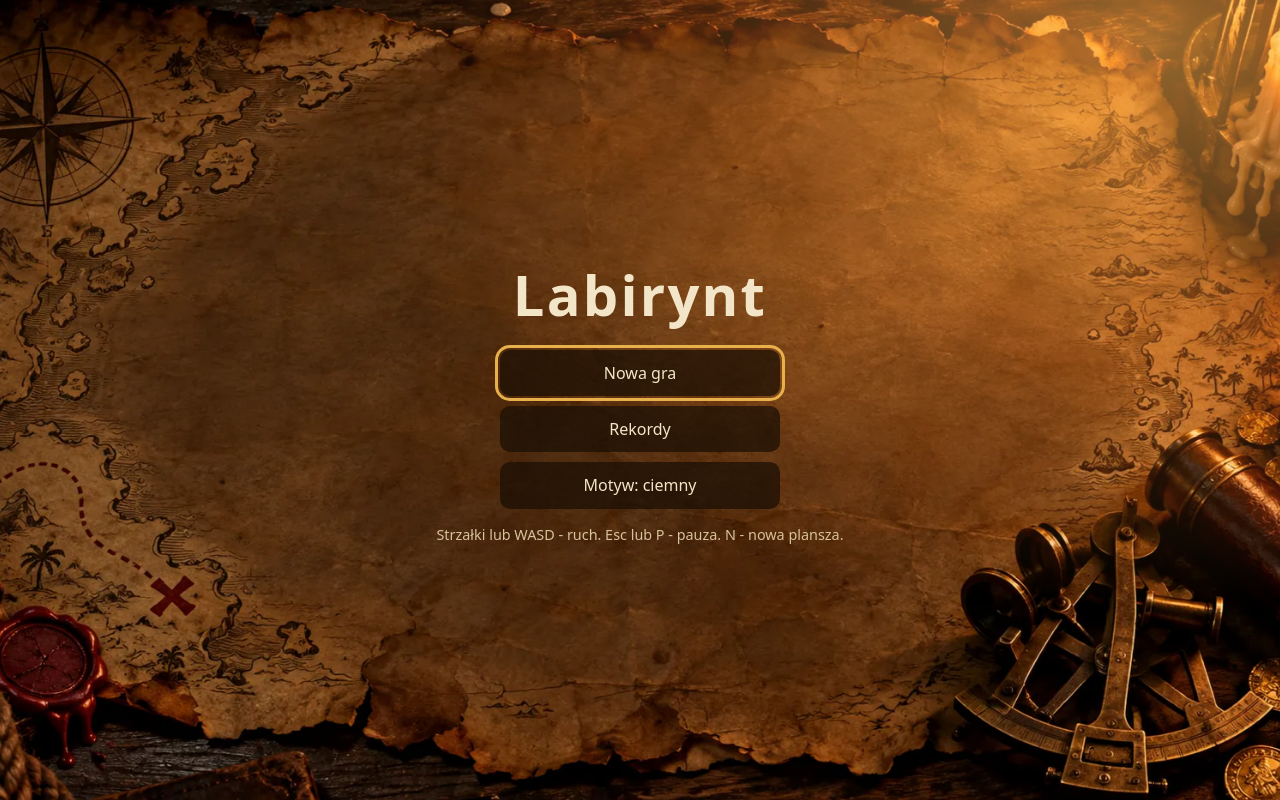
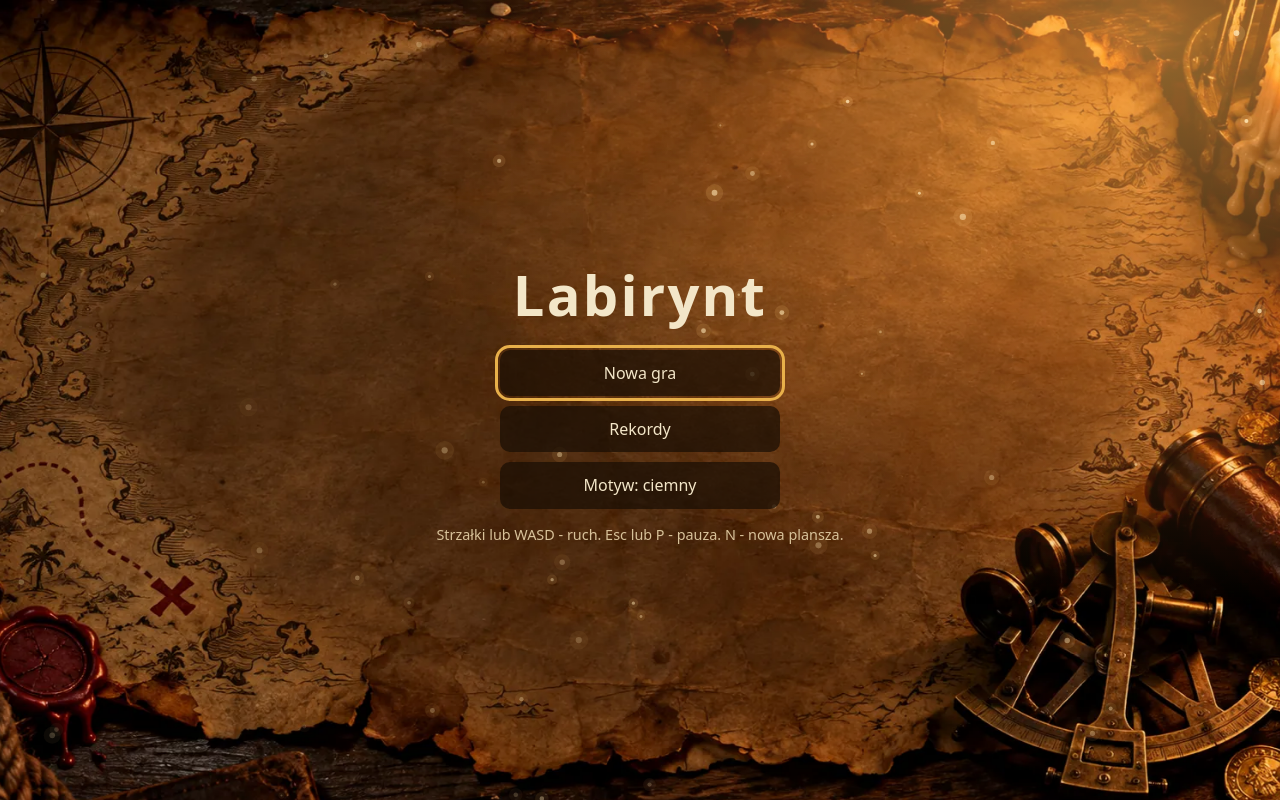
Before and after one commit to MarcinZnuk/Labirynt, a plain HTML site: page index.html in a window 1280 px wide. Drawn offline with Linux system fonts and the light colour scheme; no server answers.

Commit message:
Dodaj kurz unoszący się w świetle świecy
W ciemnym motywie po ekranie powoli płyną do góry drobinki kurzu, najjaśniejsze
przy świecy. W trakcie gry są przygaszone, w jasnym motywie ich nie ma, a przy
wyłączonych animacjach w systemie stoją. Gra działa także wtedy, gdy przeglądarka
poda stronę z pamięci bez skryptu kurzu.

Co-Authored-By: Claude Opus 5.5 (1M context) <noreply@anthropic.com>

```diff
--- a/css/style.css
+++ b/css/style.css
@@ -124,6 +124,16 @@ body {
   animation-play-state: paused;
 }
 
+/* Kurz w świetle świecy rysuje js/dust.js; w jasnym motywie płótno zostaje puste. */
+.scene-dust {
+  position: absolute;
+  inset: 0;
+  width: 100%;
+  height: 100%;
+  transition: opacity 0.6s;
+}
+
+:root[data-screen="game"] .scene-dust,
 :root[data-screen="game"] .scene-light {
   opacity: 0.35;
 }
--- a/index.html
+++ b/index.html
@@ -10,6 +10,7 @@
   <div class="scene" aria-hidden="true">
     <div class="scene-map"></div>
     <div class="scene-light"></div>
+    <canvas class="scene-dust"></canvas>
   </div>
   <main class="app">
     <section class="screen" data-screen="menu">
@@ -93,6 +94,7 @@
   <script src="js/input.js"></script>
   <script src="js/render.js"></script>
   <script src="js/ui.js"></script>
+  <script src="js/dust.js"></script>
   <script src="js/main.js"></script>
 </body>
 </html>
--- /dev/null
+++ b/js/dust.js
@@ -0,0 +1,114 @@
+(function (L) {
+  'use strict';
+
+  // Kurz unoszący się w świetle świecy, w ciemnym motywie. Drobinki płyną powoli do góry,
+  // lekko się kołyszą i są najjaśniejsze przy świecy w prawym górnym rogu.
+  const CANDLE = { x: 0.9, y: 0.05 };
+  const AREA_PER_PARTICLE = 15000;
+  const MIN_COUNT = 25;
+  const MAX_COUNT = 110;
+  const EDGE = 8;
+
+  function countFor(width, height) {
+    return Math.min(MAX_COUNT, Math.max(MIN_COUNT, Math.round((width * height) / AREA_PER_PARTICLE)));
+  }
+
+  function createParticle(width, height, rand) {
+    return {
+      x: rand() * width,
+      y: rand() * height,
+      r: 1 + rand() * 2.2,
+      speed: 4 + rand() * 10,
+      phase: rand() * Math.PI * 2,
+      swayAmp: 6 + rand() * 14,
+      alpha: 0.5 + rand() * 0.5,
+    };
+  }
+
+  function createParticles(width, height, rand) {
+    const list = [];
+    for (let i = countFor(width, height); i > 0; i--) list.push(createParticle(width, height, rand));
+    return list;
+  }
+
+  // Ruch o dt sekund. Drobinka, która wyleci górą, wraca od dołu w losowym miejscu.
+  function step(p, dt, width, height, rand) {
+    p.y -= p.speed * dt;
+    p.phase += dt * 0.6;
+    if (p.y < -EDGE) {
+      p.y = height + EDGE;
+      p.x = rand() * width;
+    }
+    return p;
+  }
+
+  // Jasność światła w punkcie: 1 przy świecy, maleje z odległością do 0.25.
+  function lightAt(x, y, width, height) {
+    const distance = Math.hypot(x - CANDLE.x * width, y - CANDLE.y * height) / Math.hypot(width, height);
+    return 0.25 + 0.75 * Math.max(0, 1 - distance / 0.75);
+  }
+
+  function draw(ctx, particles, width, height) {
+    ctx.clearRect(0, 0, width, height);
+    for (const p of particles) {
+      const x = p.x + Math.sin(p.phase) * p.swayAmp;
+      const a = p.alpha * lightAt(x, p.y, width, height);
+      // Poświata wokół drobinki, potem jej jasny środek.
+      ctx.fillStyle = 'rgba(255, 200, 120, ' + (a * 0.25).toFixed(3) + ')';
+      ctx.beginPath();
+      ctx.arc(x, p.y, p.r * 3, 0, Math.PI * 2);
+      ctx.fill();
+      ctx.fillStyle = 'rgba(255, 230, 180, ' + a.toFixed(3) + ')';
+      ctx.beginPath();
+      ctx.arc(x, p.y, p.r, 0, Math.PI * 2);
+      ctx.fill();
+    }
+  }
+
+  // Rysuje tylko w ciemnym motywie. Przy wyłączonych animacjach w systemie drobinki stoją.
+  function start(canvas, win) {
+    const ctx = canvas && canvas.getContext ? canvas.getContext('2d') : null;
+    if (!ctx) return;
+    const doc = win.document;
+    const reducedMotion = win.matchMedia('(prefers-reduced-motion: reduce)');
+    let width = 0;
+    let height = 0;
+    let particles = [];
+    let last = null;
+    let visible = false;
+
+    function resize() {
+      const dpr = win.devicePixelRatio || 1;
+      width = win.innerWidth;
+      height = win.innerHeight;
+      canvas.width = Math.round(width * dpr);
+      canvas.height = Math.round(height * dpr);
+      ctx.setTransform(dpr, 0, 0, dpr, 0, 0);
+      particles = createParticles(width, height, Math.random);
+      visible = false;
+    }
+
+    function frame(now) {
+      win.requestAnimationFrame(frame);
+      const dark = doc.documentElement.dataset.theme !== 'light';
+      if (!dark) {
+        if (visible) ctx.clearRect(0, 0, width, height);
+        visible = false;
+        last = null;
+        return;
+      }
+      const dt = last === null || reducedMotion.matches ? 0 : Math.min(0.1, (now - last) / 1000);
+      last = now;
+      if (visible && dt === 0) return;
+      for (const p of particles) step(p, dt, width, height, Math.random);
+      draw(ctx, particles, width, height);
+      visible = true;
+    }
+
+    resize();
+    win.addEventListener('resize', resize);
+    win.requestAnimationFrame(frame);
+  }
+
+  L.dust = { countFor, createParticles, step, lightAt, start };
+})(window.Labirynt = window.Labirynt || {});
--- a/js/main.js
+++ b/js/main.js
@@ -239,6 +239,8 @@
 
   L.ui.init(document, handlers);
   L.ui.applyTheme(progress.theme);
+  // Warunek na wypadek strony z pamięci przeglądarki bez skryptu kurzu: gra działa dalej.
+  if (L.dust) L.dust.start(document.querySelector('.scene-dust'), window);
   refreshContinue();
   if (!ctx) L.ui.showCanvasError();
 
```
Also changed, not shown: tests/dust.test.js (added, +39 -0 lines), tests/test.html (+2 -0 lines).
